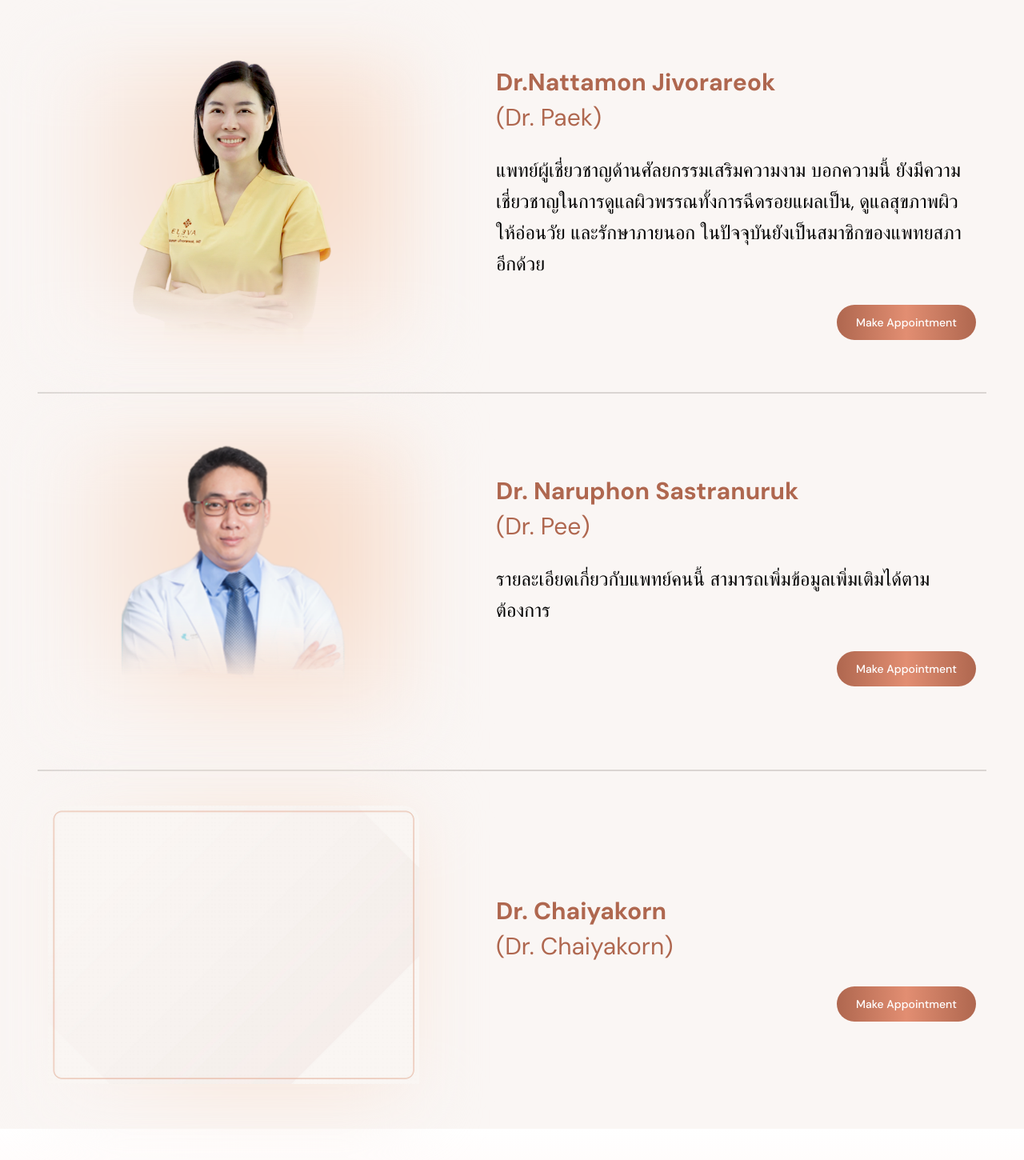
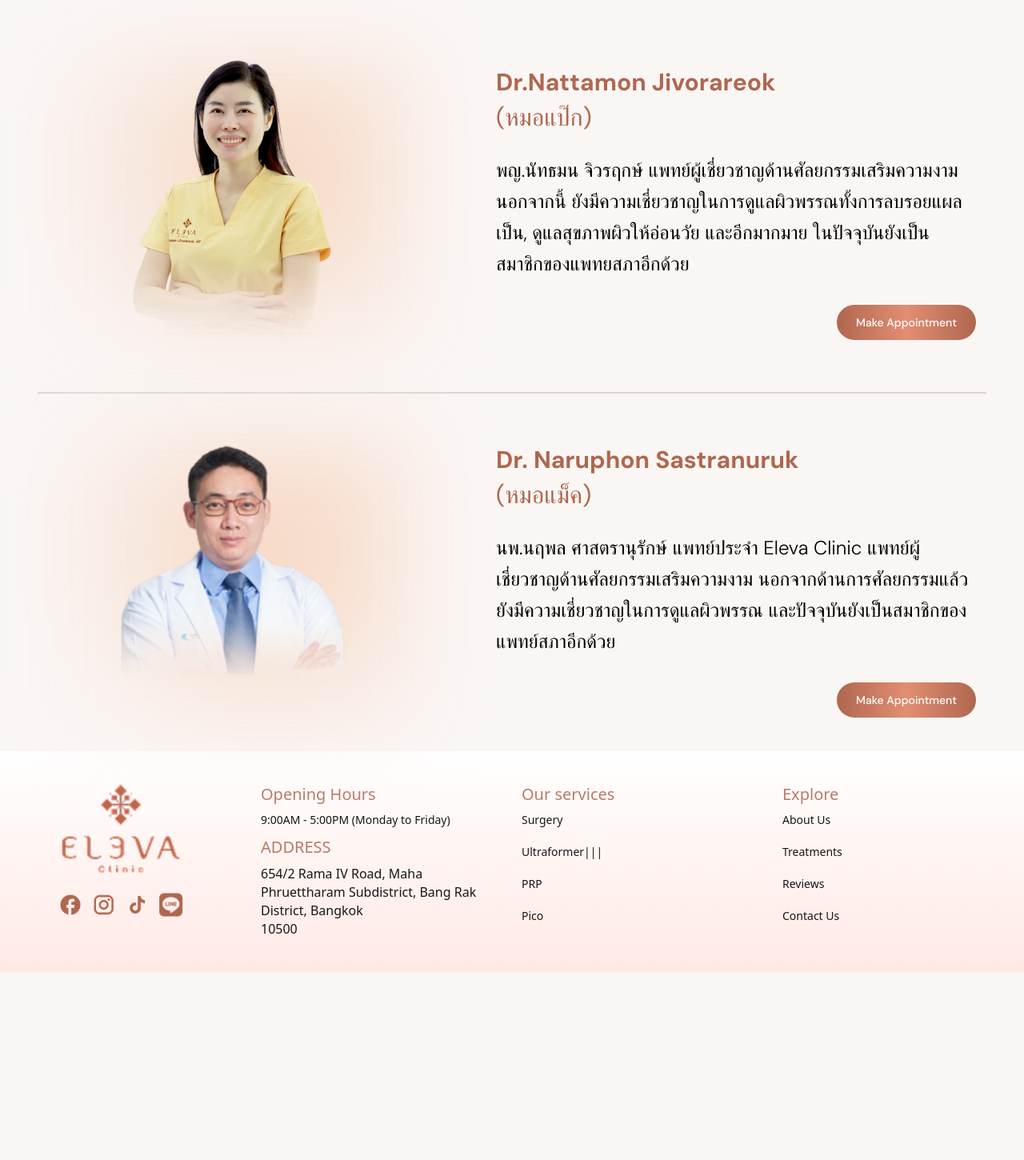
Before and after one commit to Sprouting-Tech/eleva-clinic, a Next.js app: page /treatments in a window 1280 px wide. Shown: the part 200-1650 px from the top of the page at 80% size. After the commit the page ends 1415 px from the top, so only its background shows below. Built offline with nearby package versions, Linux system fonts and the light colour scheme.

Commit message:
fix:Doctors' nickname and description

```diff
--- a/src/data/doctors.ts
+++ b/src/data/doctors.ts
@@ -3,13 +3,13 @@ import { Doctor } from "@/types/content";
 export const doctors: Doctor[] = [
   {
     id: "doc-1",
-    slug: "dr-ploy",
+    slug: "หมอแป๊ก",
     name: "Dr.Nattamon Jivorareok",
-    nickname: "Dr. Paek",
+    nickname: "หมอแป๊ก",
     title: "Aesthetic Physician",
     image: "/images/image14.png",
     description:
-      "แพทย์ผู้เชี่ยวชาญด้านศัลยกรรมเสริมความงาม บอกความนี้ ยังมีความเชี่ยวชาญในการดูแลผิวพรรณทั้งการฉีดรอยแผลเป็น, ดูแลสุขภาพผิวให้อ่อนวัย และรักษาภายนอก ในปัจจุบันยังเป็นสมาชิกของแพทยสภาอีกด้วย",
+      "พญ.นัทธมน จิวรฤกษ์ แพทย์ผู้เชี่ยวชาญด้านศัลยกรรมเสริมความงาม นอกจากนี้ ยังมีความเชี่ยวชาญในการดูแลผิวพรรณทั้งการลบรอยแผลเป็น, ดูแลสุขภาพผิวให้อ่อนวัย และอีกมากมาย ในปัจจุบันยังเป็นสมาชิกของแพทยสภาอีกด้วย",
     study: [
       "แพทยศาสตร์บัณฑิต คณะแพทยศาสตร์ศิริราชพยาบาล มหาวิทยาลัยมหิดล",
       "วิทยาศาสตรมหาบัณฑิต สาขาวิชาเวชศาสตร์ชะลอวัยและฟื้นฟูสุขภาพ มหาวิทยาลัยธุรกิจบัณฑิตย์",
@@ -45,13 +45,13 @@ export const doctors: Doctor[] = [
   },
   {
     id: "doc-2",
-    slug: "dr-pee",
+    slug: "หมอแม็ค",
     name: "Dr. Naruphon Sastranuruk",
-    nickname: "Dr. Pee",
+    nickname: "หมอแม็ค",
     title: "Dermatologist",
     image: "/images/image13.png",
     description:
-      "รายละเอียดเกี่ยวกับแพทย์คนนี้ สามารถเพิ่มข้อมูลเพิ่มเติมได้ตามต้องการ",
+      "นพ.นฤพล ศาสตรานุรักษ์ แพทย์ประจำ Eleva Clinic แพทย์ผู้เชี่ยวชาญด้านศัลยกรรมเสริมความงาม นอกจากด้านการศัลยกรรมแล้ว ยังมีความเชี่ยวชาญในการดูแลผิวพรรณ และปัจจุบันยังเป็นสมาชิกของแพทย์สภาอีกด้วย",
     study: ["แพทยศาสตร์บัณฑิต คณะแพทยศาสตร์ศิริราชพยาบาล มหาวิทยาลัยมหิดล"],
     training: [
       "แพทยศาสตร์บัณฑิต คณะแพทยศาสตร์ศิริราชพยาบาล มหาวิทยาลัยมหิดล, 2551",
@@ -76,13 +76,4 @@ export const doctors: Doctor[] = [
       "Certificate in the 5th Annual Conference of the PAN Asia Academy of FPRS, Bangkok, Thailand, 2015",
     ],
   },
-  {
-    id: "dr-chaiyakorn",
-    slug: "dr-chaiyakorn",
-    name: "Dr. Chaiyakorn",
-    nickname: "Dr. Chaiyakorn",
-    title: "Plastic Surgeon",
-    image: "/images/placeholder.jpg",
-    training: ["None"],
-  },
 ];
```
